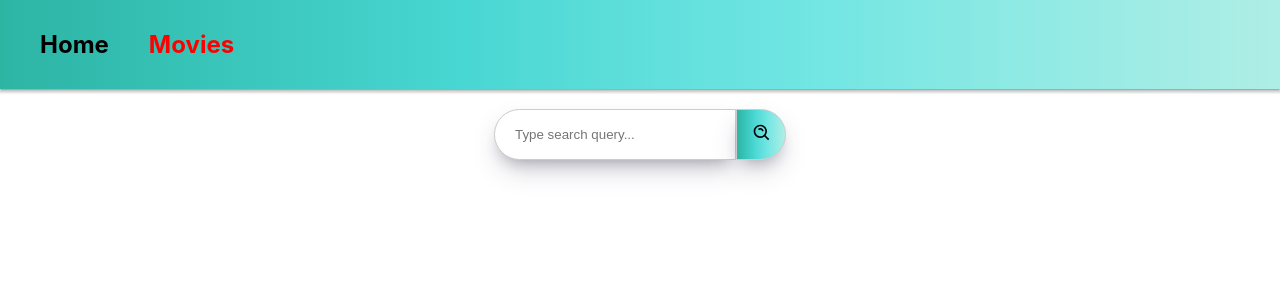
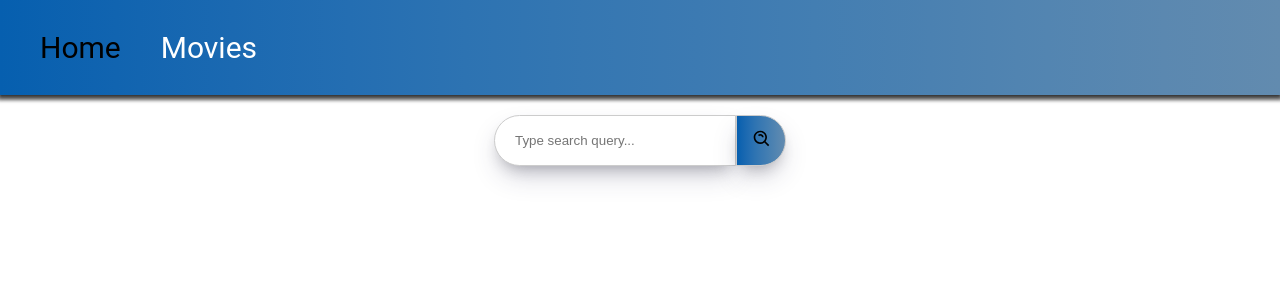
Before and after one commit to IrynaShashko/goit-react-hw-05-movies, a React (Create React App) app: page /goit-react-hw-05-movies/movies in a window 1280 px wide. Shown: the top 300 px of the page. Built offline with nearby package versions, Linux system fonts and the light colour scheme.

Commit message:
add style

```diff
--- a/src/components/Card/Card.jsx
+++ b/src/components/Card/Card.jsx
@@ -36,7 +36,14 @@
       return (
         <Li key={id}>
           <LinkStyle state={{ from: location }} to={`/movies/${id}`}>
-            <Img src={poster_path ? poster : null} alt={title} />
+            <Img
+              src={
+                poster_path
+                  ? poster
+                  : 'https://stringfixer.com/files/951711496.jpg'
+              }
+              alt={title}
+            />
             <P>{title}</P>
           </LinkStyle>
         </Li>
--- a/src/components/Card/Card.styled.jsx
+++ b/src/components/Card/Card.styled.jsx
@@ -12,8 +12,7 @@
 
 export const Li = styled.li`
   margin-right: 16px;
-  box-shadow: rgba(50, 50, 93, 0.25) 0px 13px 27px -5px,
-    rgba(0, 0, 0, 0.3) 0px 8px 16px -8px;
+  border: none;
   border-radius: 8px;
   margin-bottom: 10px;
   text-align: center;
@@ -30,7 +29,7 @@
   margin-right: 20px;
   &:hover {
     cursor: pointer;
-    color: #806d8c;
+    color: #065faf;
   }
 `;
 
@@ -43,7 +42,7 @@
 `;
 
 export const P = styled.p`
-  font-size: 12px;
+  font-size: 20px;
+  font-family: 'Roboto', sans-serif;
   margin: 0;
-  font-weight: bold;
 `;
--- a/src/components/Cast/Cast.styled.jsx
+++ b/src/components/Cast/Cast.styled.jsx
@@ -17,15 +17,10 @@
 
 export const Li = styled.li`
   margin-right: 16px;
-  box-shadow: rgba(50, 50, 93, 0.25) 0px 13px 27px -5px,
-    rgba(0, 0, 0, 0.3) 0px 8px 16px -8px;
+  border: none;
   border-radius: 8px;
   margin-bottom: 10px;
   text-align: center;
-  &:hover {
-    cursor: pointer;
-    transform: scale(1.01);
-  }
 `;
 
 export const LinkStyle = styled(Link)`
@@ -34,8 +29,7 @@
   text-decoration: none;
   margin-right: 20px;
   &:hover {
-    cursor: pointer;
-    color: #806d8c;
+    color: #065faf;
   }
 `;
 
@@ -48,7 +42,7 @@
 `;
 
 export const P = styled.p`
-  font-size: 12px;
+  font-family: 'Roboto', sans-serif;
+  font-size: 16px;
   margin: 0;
-  font-weight: bold;
 `;
--- a/src/components/Loader/Loader.jsx
+++ b/src/components/Loader/Loader.jsx
@@ -6,7 +6,7 @@
       wrapperStyle={{ justifyContent: 'center' }}
       height="150"
       width="150"
-      color="#2DB5A4"
+      color="#3879B3"
     />
   );
 };
--- a/src/components/Menu/Menu.styled.jsx
+++ b/src/components/Menu/Menu.styled.jsx
@@ -9,22 +9,22 @@
   position: sticky;
   z-index: 1100;
   background-image: linear-gradient(
-    to left,
-    #aeeee6,
-    #a1ece5,
-    #92eae4,
-    #83e8e3,
-    #71e6e3,
-    #65e1de,
-    #58dcd8,
-    #49d7d3,
-    #41cec7,
-    #3ac6bb,
-    #33bdb0,
-    #2db5a4
+    to right,
+    #065faf,
+    #1164b0,
+    #1b69b1,
+    #246eb2,
+    #2d73b2,
+    #3577b2,
+    #3c7ab2,
+    #437eb2,
+    #4b81b1,
+    #5385b1,
+    #5b88b0,
+    #628baf
   );
-  box-shadow: 0px 1px 3px 0px rgba(0, 0, 0, 0.2),
-    0px 2px 2px 2px rgba(0, 0, 0, 0.14), 0px 2px 1px -1px rgba(0, 0, 0, 0.12);
+  box-shadow: 0px 3px 3px 3px rgba(0, 0, 0, 0.2),
+    0px 2px 4px 2px rgba(0, 0, 0, 0.7), 0px 2px 1px -1px rgba(0, 0, 0, 0.1);
 `;
 
 export const Ul = styled.ul`
@@ -46,9 +46,10 @@
   padding: 10px;
   text-decoration: none;
   color: black;
-  font-weight: bold;
+  font-family: 'Roboto', sans-serif;
+  font-size: 30px;
   cursor: pointer;
   &.active {
-    color: red;
+    color: #fff;
   }
 `;
--- a/src/components/MoviesSearchForm/MovieSearchForm.styled.jsx
+++ b/src/components/MoviesSearchForm/MovieSearchForm.styled.jsx
@@ -31,18 +31,18 @@
   box-shadow: rgba(50, 50, 93, 0.25) 0px 13px 27px -5px,
     rgba(0, 0, 0, 0.3) 0px 8px 16px -8px;
   background-image: linear-gradient(
-    to left,
-    #aeeee6,
-    #a1ece5,
-    #92eae4,
-    #83e8e3,
-    #71e6e3,
-    #65e1de,
-    #58dcd8,
-    #49d7d3,
-    #41cec7,
-    #3ac6bb,
-    #33bdb0,
-    #2db5a4
+    to right,
+    #065faf,
+    #1164b0,
+    #1b69b1,
+    #246eb2,
+    #2d73b2,
+    #3577b2,
+    #3c7ab2,
+    #437eb2,
+    #4b81b1,
+    #5385b1,
+    #5b88b0,
+    #628baf
   );
 `;
--- a/src/components/Pagination/Pagination.css
+++ b/src/components/Pagination/Pagination.css
@@ -11,7 +11,8 @@
   position: relative;
   display: block;
   padding: 8px 14px;
-  color: #0d7065;
+  color: #3879b3;
+  font-family: 'Roboto', sans-serif;
   border-radius: 50px;
   text-decoration: none;
   background-color: #fff;
@@ -22,13 +23,14 @@
 
 .page-link:hover {
   z-index: 2;
-  background-color: #c8eee9;
-  border-color: #c8eee9;
+  background-color: #628baf;
+  border-color: #628baf;
+  color: #fff;
 }
 
 .page-item.active .page-link {
   z-index: 3;
   color: #fff;
-  background-color: #2db5a4;
-  border-color: #2db5a4;
+  background-color: #065faf;
+  border-color: #065faf;
 }
--- a/src/components/Reviews/Reviews.styled.jsx
+++ b/src/components/Reviews/Reviews.styled.jsx
@@ -12,19 +12,21 @@
 `;
 
 export const Li = styled.li`
-  box-shadow: rgba(50, 50, 93, 0.25) 0px 13px 27px -5px,
-    rgba(0, 0, 0, 0.3) 0px 8px 16px -8px;
+  border: 1px solid #628baf;
   padding: 10px;
-  border-radius: 8px;
+  border-radius: 4px;
   margin-bottom: 10px;
 `;
 
 export const H3 = styled.h3`
+  margin-bottom: 10px;
+  font-family: 'Roboto', sans-serif;
   font-size: 20px;
   margin: 0;
 `;
 
 export const P = styled.p`
-  font-size: 12px;
+  font-family: 'Roboto', sans-serif;
+  font-size: 16px;
   margin: 0;
 `;
--- a/src/pages/SingleMoviePage/SingleMoviePage.styled.jsx
+++ b/src/pages/SingleMoviePage/SingleMoviePage.styled.jsx
@@ -22,43 +22,49 @@
 `;
 
 export const H2 = styled.h2`
+  font-family: 'Roboto', sans-serif;
   font-size: 40px;
   margin: 0;
+  margin-bottom: 10px;
 `;
 
 export const H3 = styled.h3`
+  font-family: 'Roboto', sans-serif;
   font-size: 20px;
   margin: 0;
+  margin-bottom: 10px;
 `;
 
 export const P = styled.p`
-  font-size: 14px;
+  font-family: 'Roboto', sans-serif;
+  font-size: 18px;
   margin: 0;
+  margin-bottom: 10px;
 `;
 
 export const Button = styled.button`
   margin-bottom: 20px;
   background-image: linear-gradient(
-    to left,
-    #aeeee6,
-    #a1ece5,
-    #92eae4,
-    #83e8e3,
-    #71e6e3,
-    #65e1de,
-    #58dcd8,
-    #49d7d3,
-    #41cec7,
-    #3ac6bb,
-    #33bdb0,
-    #2db5a4
+    to right,
+    #065faf,
+    #1164b0,
+    #1b69b1,
+    #246eb2,
+    #2d73b2,
+    #3577b2,
+    #3c7ab2,
+    #437eb2,
+    #4b81b1,
+    #5385b1,
+    #5b88b0,
+    #628baf
   );
   display: flex;
   align-items: center;
   cursor: pointer;
   border: none;
-  font-weight: bold;
-  font-size: 16px;
+  font-family: 'Roboto', sans-serif;
+  font-size: 18px;
   border-radius: 50px;
   padding: 10px 20px;
   margin-top: 20px;
@@ -79,7 +85,7 @@
 
 export const Ul = styled.ul`
   display: flex;
-  flex-direction: column;
+  flex-direction: row;
   list-style: none;
   margin-bottom: 0;
   padding: 0;
@@ -87,15 +93,16 @@
 
 export const Li = styled.li`
   margin: 0;
+  margin-right: 20px;
   padding: 0;
 `;
 
 export const NavLinkStyle = styled(NavLink)`
   text-decoration: none;
   font-size: 20px;
+  font-family: 'Roboto', sans-serif;
   color: black;
-  font-weight: bold;
   &.active {
-    color: red;
+    color: #065faf;
   }
 `;
```
